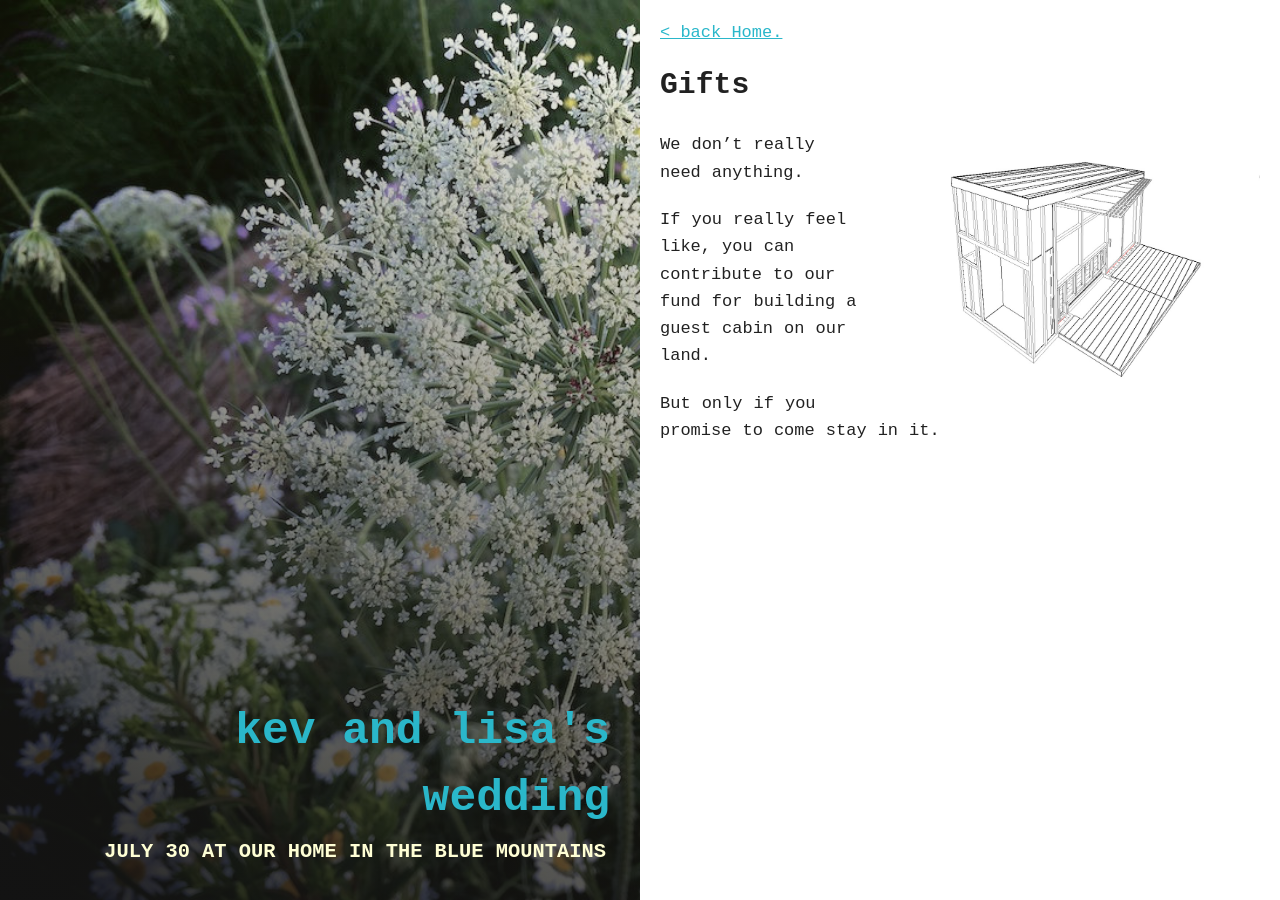
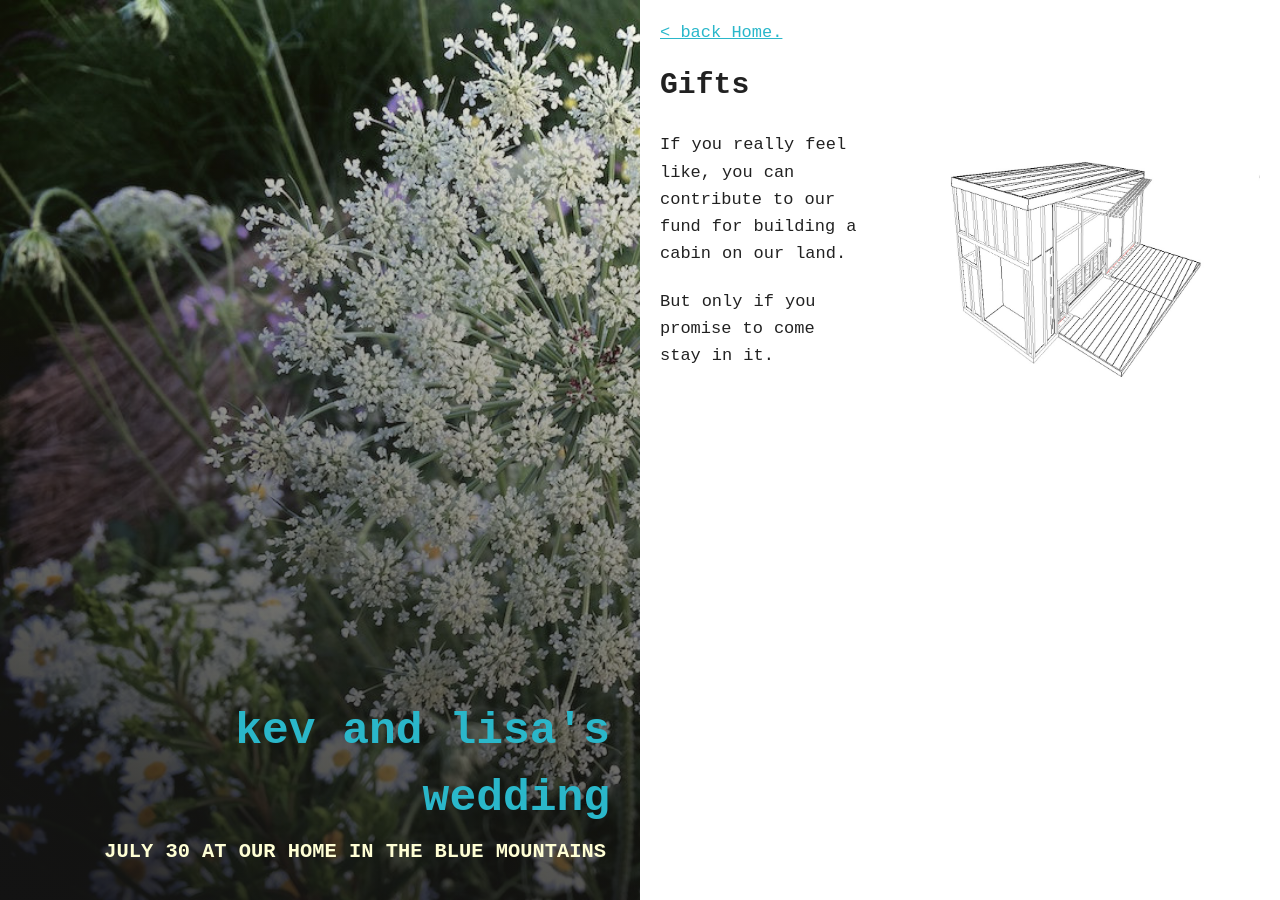
Before and after one commit to kevwalsh/carota, a Jekyll site: the page built from _posts/2016-01-03-gifts.md, in a window 1280 px wide. Built offline with Jekyll 4.4.1, drawn with Linux system fonts in a browser that asks for light colours.

Commit message:
Update 2016-01-03-gifts.md

```diff
--- a/_posts/2016-01-03-gifts.md
+++ b/_posts/2016-01-03-gifts.md
@@ -2,15 +2,14 @@
 layout: page
 title: Gifts
 permalink: gifts
-excerpt: "We don't really <br />need anything."
+excerpt: "If you feel <br />like it."
 image:
   png: socks.png
   svg: socks.svg
 ---
 <img src="../../img/tiny.jpg" width="400px" align="right">
 
-We don't really need anything.
 
-If you really feel like, you can contribute to our fund for building a guest cabin on our land.
+If you really feel like, you can contribute to our fund for building a cabin on our land.
 
 But only if you promise to come stay in it.
```
